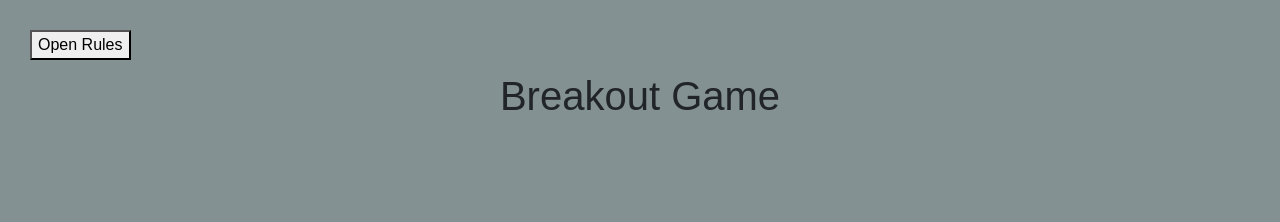
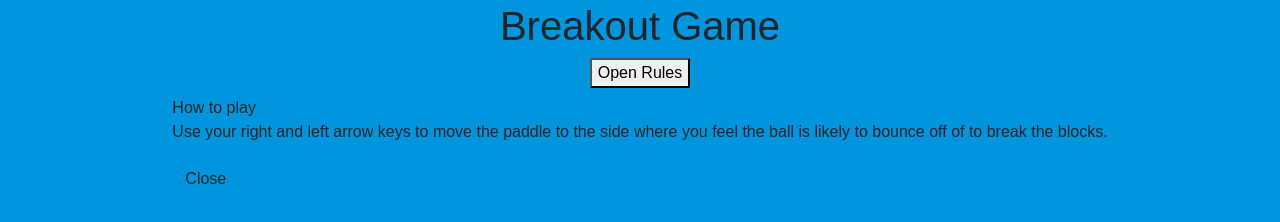
Before and after one commit to Miss-Faith/Toa-Stress, a plain HTML site: page breakout.html in a window 1280 px wide. Drawn offline with nearby package versions, Linux system fonts and the light colour scheme.

Commit message:
added body styling

```diff
--- a/css/breakout.css
+++ b/css/breakout.css
@@ -1,10 +1,9 @@
 * {
     box-sizing: border-box;
+  }
 
-}
-
-body {
-    background-color: #839192;
+  body {
+    background-color: #0095dd;
     display: flex;
     flex-direction: column;
     align-items: center;
@@ -12,26 +11,4 @@ body {
     font-family: Arial, Helvetica, sans-serif;
     min-height: 100vh;
     margin: 0;
-}
-h1 {
-    font-family: sans-serif;
-}
-#rules-btn {
-    position: absolute;
-    top: 30px;
-    left: 30px;
-}
-
-.rules {
-    position: absolute;
-    top: 0;
-    left: 0;
-    background: #333;
-    color: #2E4053;
-    min-height: 100vh;
-    width: 400px;
-    padding: 20px;
-    line-height: 1.5;
-    transform: translateX(-400px);
-    transition: transform 1s ease-in-out;
-}
+  }
```
